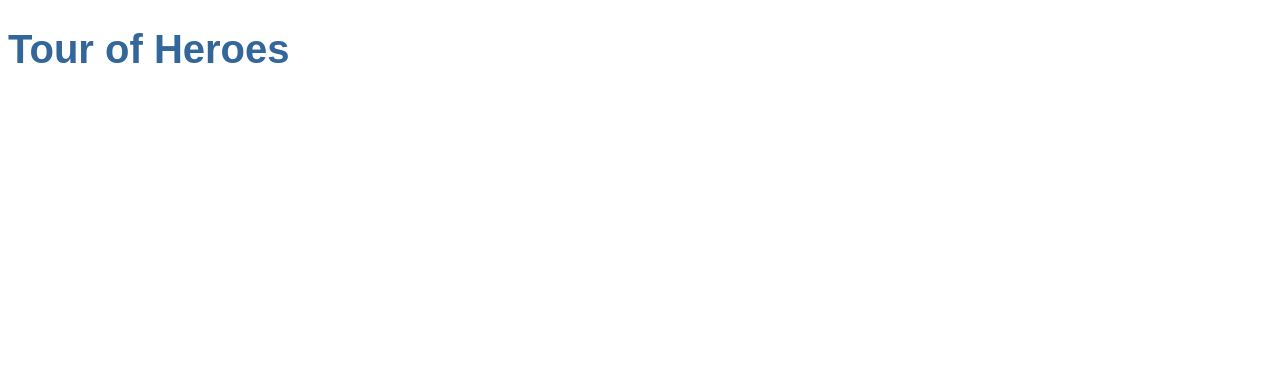
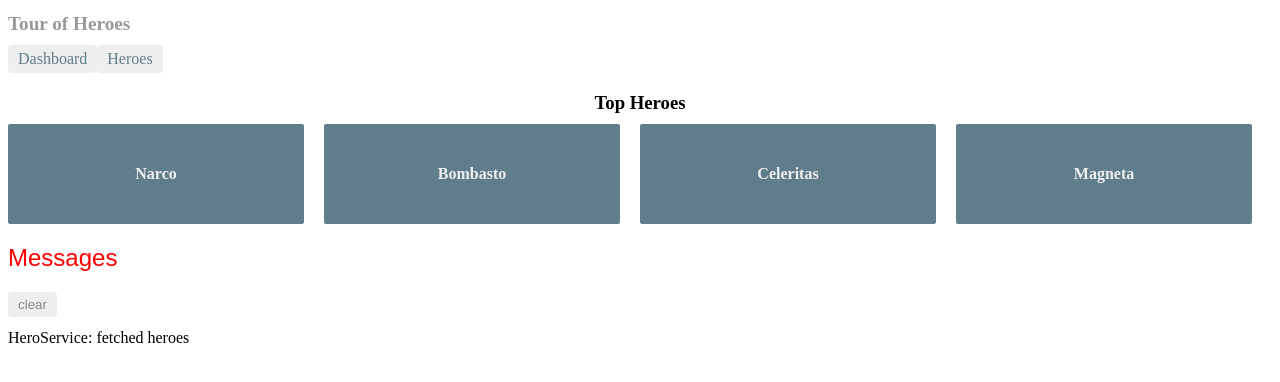
Before and after one commit to CamronLDNF/angular_tutorial, an Angular app: page /dashboard in a window 1280 px wide. Before the commit this address led to /. Shown: the top 382 px of the page. Built offline with nearby package versions, Linux system fonts and the light colour scheme.

Commit message:
Adds Dashboard view and relevant routing

```diff
--- a/src/app/app-routing.module.ts
+++ b/src/app/app-routing.module.ts
@@ -1,10 +1,12 @@
 import { NgModule } from '@angular/core';
 import { RouterModule, Routes } from '@angular/router';
 import { HeroesComponent } from './heroes/heroes.component'
-
+import { DashboardComponent } from './dashboard/dashboard.component'
 
 
 const routes: Routes = [
+  { path: '', redirectTo: '/dashboard', pathMatch: 'full' },
+  { path: 'dashboard', component: DashboardComponent },
   { path: 'heroes',component: HeroesComponent }
 ]
 
--- a/src/app/app.component.css
+++ b/src/app/app.component.css
@@ -1,22 +1,29 @@
-/* Application-wide Styles */
+/* AppComponent's private CSS styles */
 h1 {
-    color: #369;
-    font-family: Arial, Helvetica, sans-serif;
-    font-size: 250%;
-  }
-  h2, h3 {
-    color: #444;
-    font-family: Arial, Helvetica, sans-serif;
-    font-weight: lighter;
-  }
-  body {
-    margin: 2em;
-  }
-  body, input[type="text"], button {
-    color: #888;
-    font-family: Cambria, Georgia;
-  }
-  /* everywhere else */
-  * {
-    font-family: Arial, Helvetica, sans-serif;
-  }
+  font-size: 1.2em;
+  color: #999;
+  margin-bottom: 0;
+}
+h2 {
+  font-size: 2em;
+  margin-top: 0;
+  padding-top: 0;
+}
+nav a {
+  padding: 5px 10px;
+  text-decoration: none;
+  margin-top: 10px;
+  display: inline-block;
+  background-color: #eee;
+  border-radius: 4px;
+}
+nav a:visited, a:link {
+  color: #607d8b;
+}
+nav a:hover {
+  color: #039be5;
+  background-color: #cfd8dc;
+}
+nav a.active {
+  color: #039be5;
+}
--- a/src/app/app.component.html
+++ b/src/app/app.component.html
@@ -1,3 +1,7 @@
 <h1>{{title}}</h1>
+<nav>
+    <a routerLink="/dashboard">Dashboard</a>
+    <a routerLink="/heroes">Heroes</a>
+</nav>
 <router-outlet></router-outlet>
 <app-messages></app-messages>
--- a/src/app/app.module.ts
+++ b/src/app/app.module.ts
@@ -7,13 +7,15 @@
 import { HeroDetailComponent } from './hero-detail/hero-detail.component';
 import { MessagesComponent } from './messages/messages.component';
 import { AppRoutingModule } from './app-routing.module';
+import { DashboardComponent } from './dashboard/dashboard.component';
 
 @NgModule({
   declarations: [
     AppComponent,
     HeroesComponent,
     HeroDetailComponent,
-    MessagesComponent
+    MessagesComponent,
+    DashboardComponent
   ],
   imports: [
     BrowserModule,
--- /dev/null
+++ b/src/app/dashboard/dashboard.component.css
@@ -0,0 +1,63 @@
+/* DashboardComponent's private CSS styles */
+[class*='col-'] {
+    float: left;
+    padding-right: 20px;
+    padding-bottom: 20px;
+  }
+  [class*='col-']:last-of-type {
+    padding-right: 0;
+  }
+  a {
+    text-decoration: none;
+  }
+  *, *:after, *:before {
+    -webkit-box-sizing: border-box;
+    -moz-box-sizing: border-box;
+    box-sizing: border-box;
+  }
+  h3 {
+    text-align: center;
+    margin-bottom: 0;
+  }
+  h4 {
+    position: relative;
+  }
+  .grid {
+    margin: 0;
+  }
+  .col-1-4 {
+    width: 25%;
+  }
+  .module {
+    padding: 20px;
+    text-align: center;
+    color: #eee;
+    max-height: 120px;
+    min-width: 120px;
+    background-color: #607d8b;
+    border-radius: 2px;
+  }
+  .module:hover {
+    background-color: #eee;
+    cursor: pointer;
+    color: #607d8b;
+  }
+  .grid-pad {
+    padding: 10px 0;
+  }
+  .grid-pad > [class*='col-']:last-of-type {
+    padding-right: 20px;
+  }
+  @media (max-width: 600px) {
+    .module {
+      font-size: 10px;
+      max-height: 75px; }
+  }
+  @media (max-width: 1024px) {
+    .grid {
+      margin: 0;
+    }
+    .module {
+      min-width: 60px;
+    }
+  }
--- /dev/null
+++ b/src/app/dashboard/dashboard.component.html
@@ -0,0 +1,8 @@
+<h3>Top Heroes</h3>
+<div class="grid grid-pad">
+  <a *ngFor="let hero of heroes" class="col-1-4">
+    <div class="module hero">
+      <h4>{{hero.name}}</h4>
+    </div>
+  </a>
+</div>
--- /dev/null
+++ b/src/app/dashboard/dashboard.component.ts
@@ -0,0 +1,23 @@
+import { Component, OnInit } from '@angular/core';
+import { Hero } from '../hero';
+import { HeroService } from '../hero.service';
+
+@Component({
+  selector: 'app-dashboard',
+  templateUrl: './dashboard.component.html',
+  styleUrls: [ './dashboard.component.css' ]
+})
+export class DashboardComponent implements OnInit {
+  heroes: Hero[] = [];
+
+  constructor(private heroService: HeroService) { }
+
+  ngOnInit() {
+    this.getHeroes();
+  }
+
+  getHeroes(): void {
+    this.heroService.getHeroes()
+      .subscribe(heroes => this.heroes = heroes.slice(1, 5));
+  }
+}
```
Also changed, not shown: 1 other file (tests, documents, lock files or other folders).
